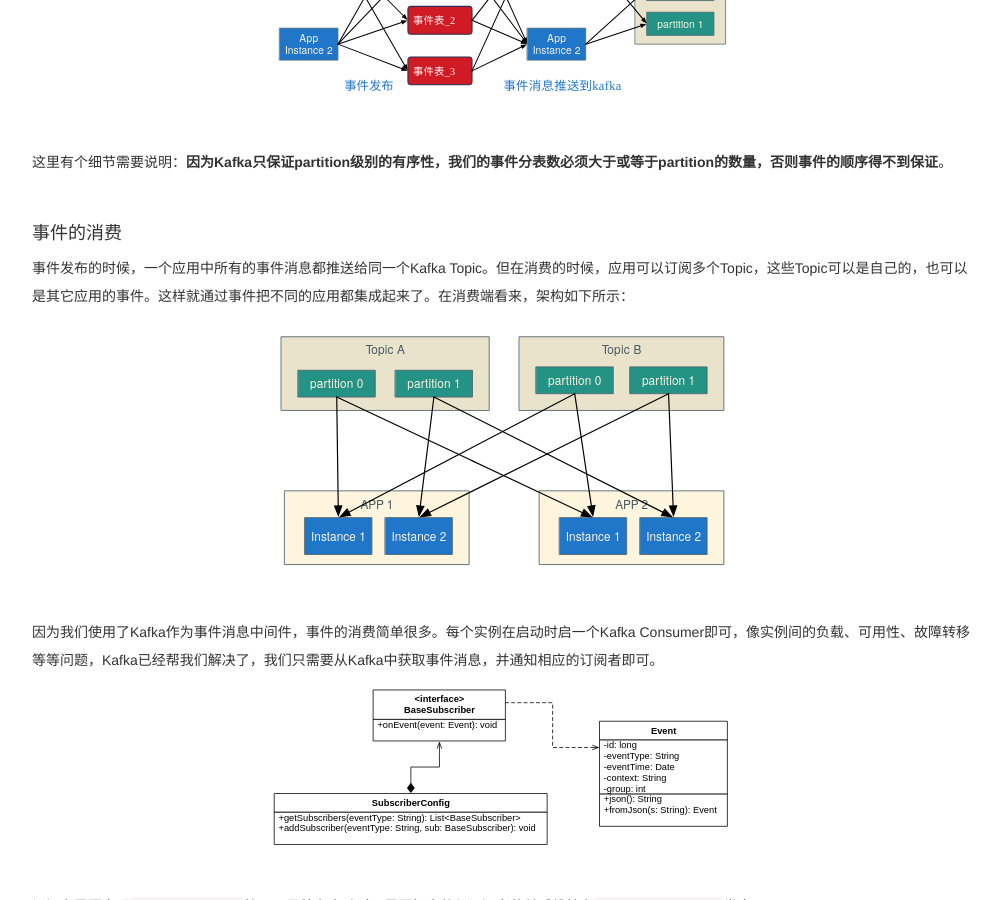
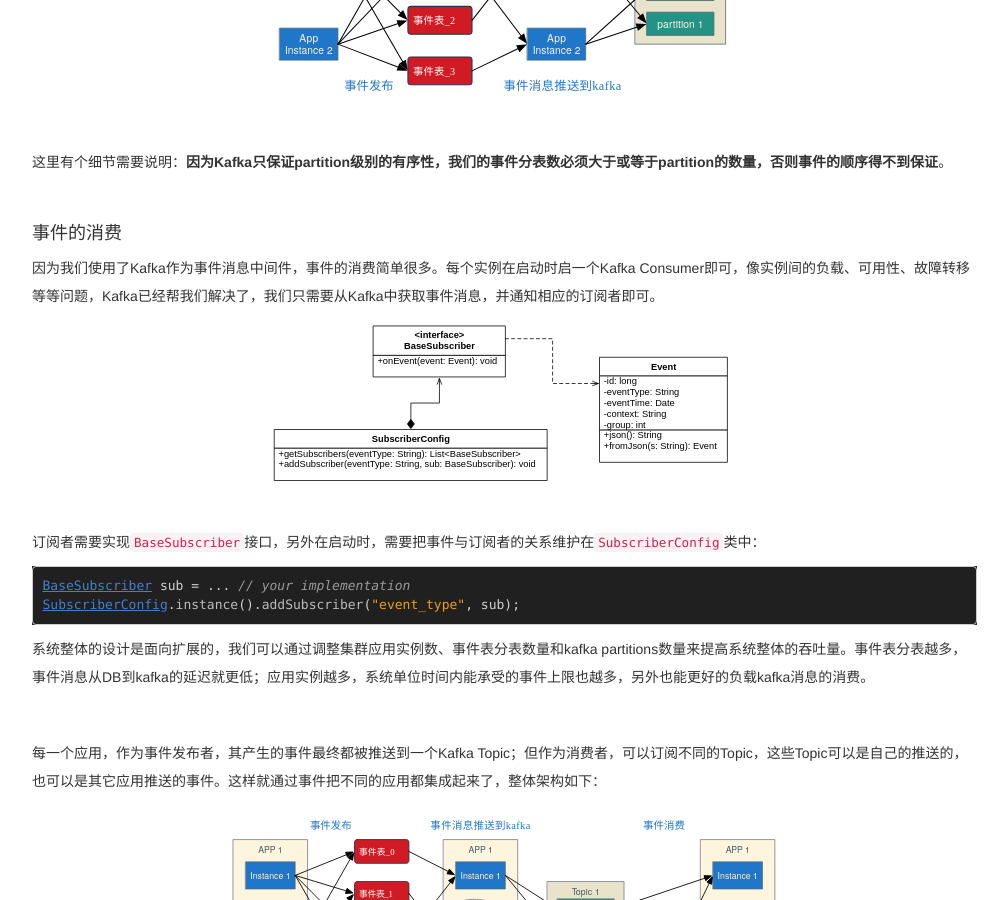
Before and after one commit to OuYangLiang/ouyangliang.github.io, a Jekyll site: the page built from _posts/2018-08-17-基于Kafka实现事件驱动架构.markdown, in a window 1280 px wide and 900 px high, scrolled down 3599 px. Shown: the whole window, without its empty margins (38-1046 px from the left). Built offline with Jekyll 4.4.1, drawn with Linux system fonts in a browser that asks for light colours.

Commit message:
Add a architectural diagram to make it more readable.

```diff
--- a/_posts/2018-08-17-基于Kafka实现事件驱动架构.markdown
+++ b/_posts/2018-08-17-基于Kafka实现事件驱动架构.markdown
@@ -146,15 +146,9 @@
 
 #### 事件的消费
 
-事件发布的时候，一个应用中所有的事件消息都推送给同一个Kafka Topic。但在消费的时候，应用可以订阅多个Topic，这些Topic可以是自己的，也可以是其它应用的事件。这样就通过事件把不同的应用都集成起来了。在消费端看来，架构如下所示：
+因为我们使用了Kafka作为事件消息中间件，事件的消费简单很多。每个实例在启动时启一个Kafka Consumer即可，像实例间的负载、可用性、故障转移等等问题，Kafka已经帮我们解决了，我们只需要从Kafka中获取事件消息，并通知相应的订阅者即可。
 
 <center><img src="{{site.baseurl}}/pic/kafka-eventdriven/3.svg" width="50%"/></center>
-
-<br/>
-
-因为我们使用了Kafka作为事件消息中间件，事件的消费简单很多。每个实例在启动时启一个Kafka Consumer即可，像实例间的负载、可用性、故障转移等等问题，Kafka已经帮我们解决了，我们只需要从Kafka中获取事件消息，并通知相应的订阅者即可。
-
-<center><img src="{{site.baseurl}}/pic/kafka-eventdriven/4.svg" width="50%"/></center>
 
 <br/>
 
@@ -168,6 +162,10 @@
 系统整体的设计是面向扩展的，我们可以通过调整集群应用实例数、事件表分表数量和kafka partitions数量来提高系统整体的吞吐量。事件表分表越多，事件消息从DB到kafka的延迟就更低；应用实例越多，系统单位时间内能承受的事件上限也越多，另外也能更好的负载kafka消息的消费。
 
 <br/>
+
+每一个应用，作为事件发布者，其产生的事件最终都被推送到一个Kafka Topic；但作为消费者，可以订阅不同的Topic，这些Topic可以是自己的推送的，也可以是其它应用推送的事件。这样就通过事件把不同的应用都集成起来了，整体架构如下：
+
+<center><img src="{{site.baseurl}}/pic/kafka-eventdriven/4.svg" width="60%"/></center>
 
 ### 实现篇
 
```
Also changed, not shown: pic/kafka-eventdriven/2.svg, pic/kafka-eventdriven/3.svg, pic/kafka-eventdriven/4.svg, 1 other file.
